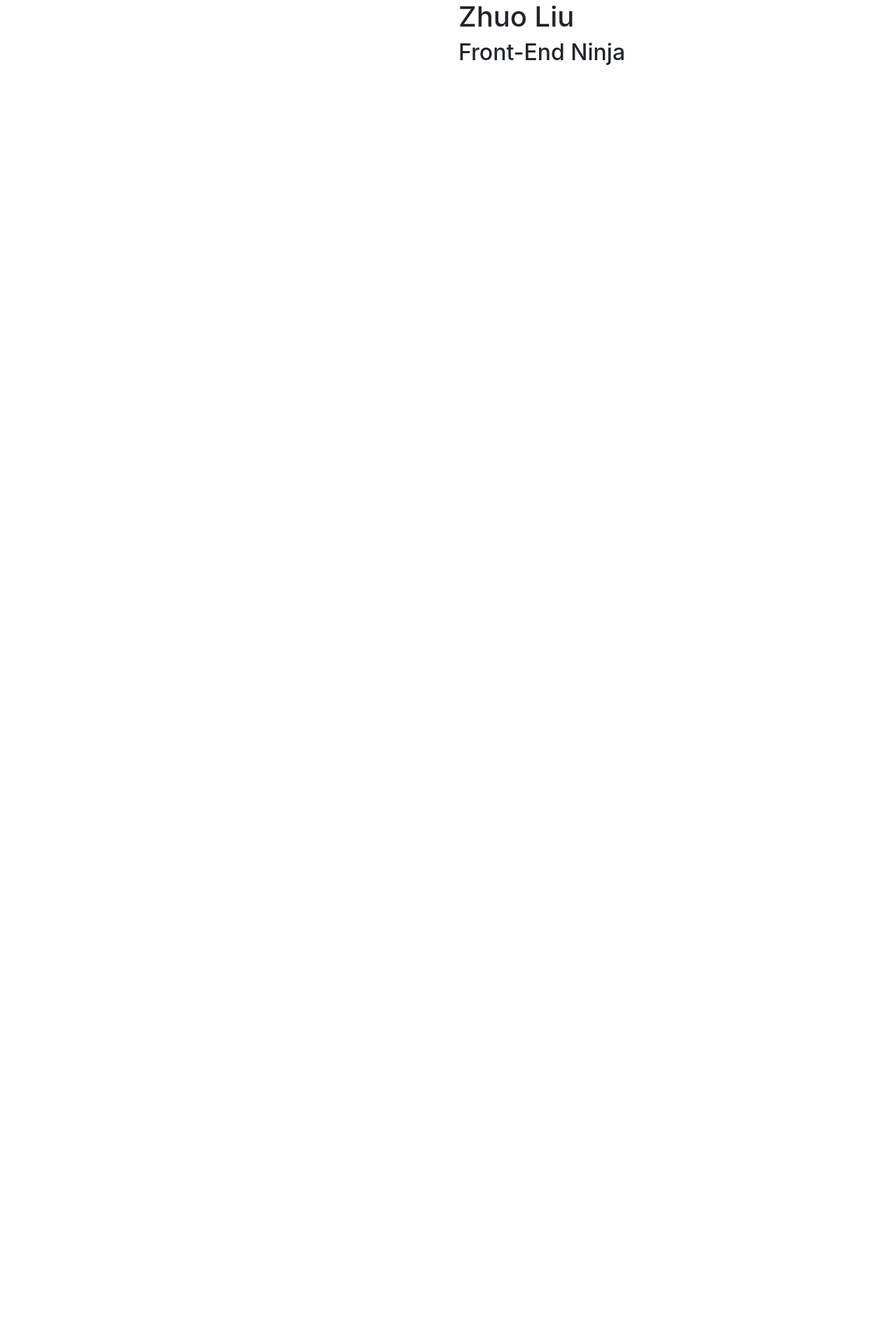
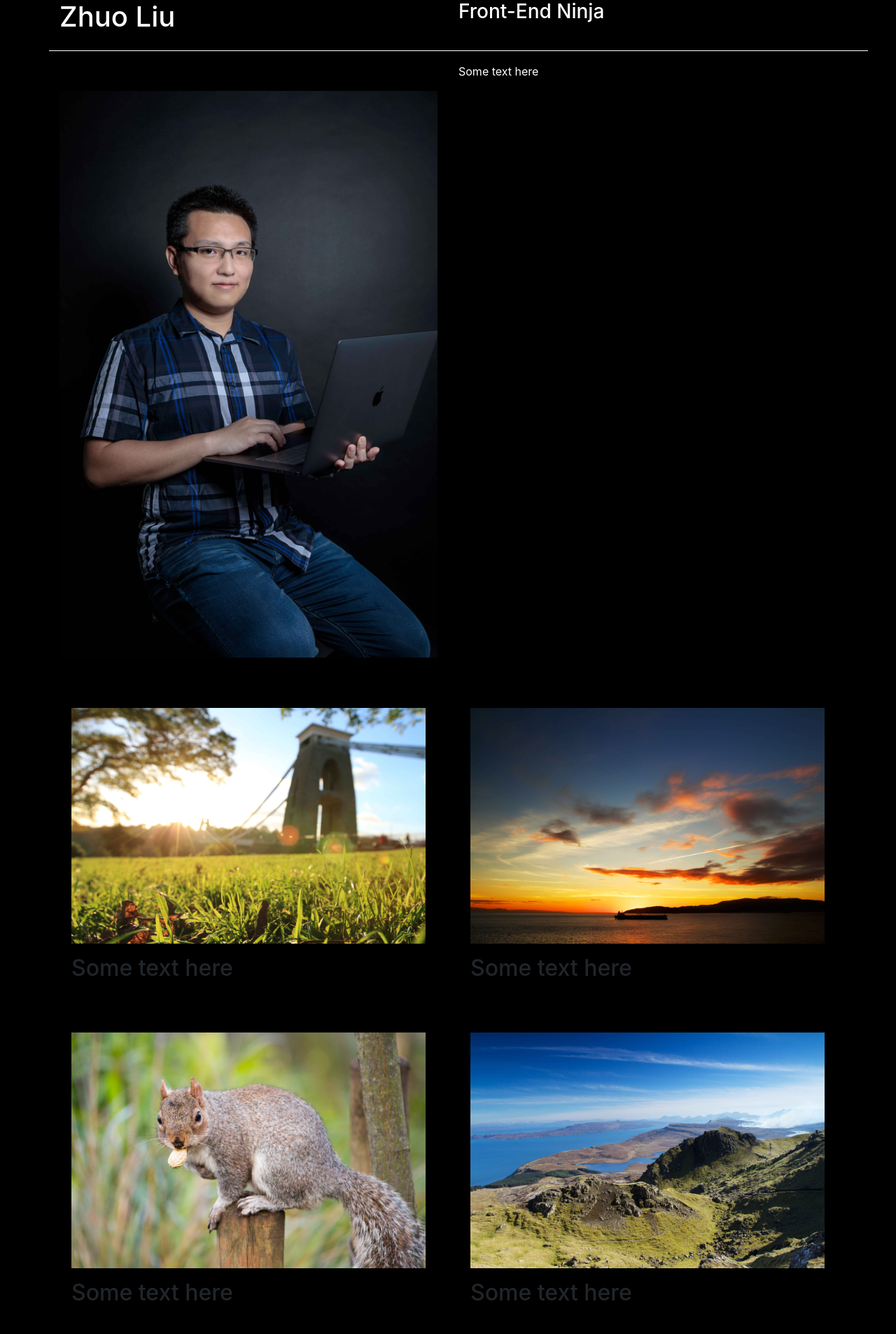
Before and after one commit to vin-lz/udacity-front-end-web-developer-nanodegree-projects, a plain HTML site: page build-a-portfolio-site/index.html in a window 1280 px wide. Shown: the whole page at 70% size. Before the commit the page ends 800 px from the top, so only its background shows below. Drawn offline with nearby package versions, Linux system fonts and the light colour scheme.

Commit message:
Feat: images added

```diff
--- a/build-a-portfolio-site/css/styles.css
+++ b/build-a-portfolio-site/css/styles.css
@@ -0,0 +1,38 @@
+hr {
+	border-color: white;
+}
+
+
+
+
+
+
+
+
+.thumbnails {
+	width: 100%;
+	margin: 0 0 1em 0;
+}
+
+
+.thumbnail-boxes {
+	padding: 2em;
+}
+
+
+.portrait {
+	width: 100%;
+	margin: 40px 0 40px 0;
+}
+
+
+body {
+	background: black;
+}
+
+
+.name,
+.title-text,
+.main-text {
+	color: white;
+}
--- a/build-a-portfolio-site/index.html
+++ b/build-a-portfolio-site/index.html
@@ -6,39 +6,51 @@
 	<meta charset="UTF-8">
 	<title>Welcome to my portfolio site</title>
 	<link rel="stylesheet" href="https://stackpath.bootstrapcdn.com/bootstrap/4.1.3/css/bootstrap.min.css" integrity="sha384-MCw98/SFnGE8fJT3GXwEOngsV7Zt27NXFoaoApmYm81iuXoPkFOJwJ8ERdknLPMO" crossorigin="anonymous">
-	<link rel="stylesheet" type="text/css" href="css/styles.css">
+	<link rel="stylesheet" href="css/styles.css">
 </head>
 <body>
 	<div class="container">
 		<div class="row">
 			<div class="col-md-6">
-				<img id="logo">
+				<h1 class="name">Zhuo Liu</h1>
 			</div>
 			<div class="col-md-6">
-				<h1>Zhuo Liu</h1>
-				<h2>Front-End Ninja</h2>
+				<h3 class="title-text">Front-End Ninja</h3>
 			</div>
 		</div>
 		<div class="row">
-			<hr>
+			<hr class="col-md-12">
 		</div>
+
+		<!-- Main intro -->
 		<div class="row">
-			<div class="col-md-12">
-				<img src="" alt="">
+			<div class="col-md-6">
+				<img class="portrait" src="img/portrait.jpg" alt="A portrait of Zhuo Liu">
+			</div>
+			<div class="col-md-6">
+				<p class="main-text">Some text here</p>
+			</div>
+		</div>
+
+		<!-- Thumbnails -->
+		<div class="row">
+			<div class="col-md-6 thumbnail-boxes">
+				<img class="thumbnails" src="img/suspension-bridge.jpg" alt="Suspension Bridge at Clifton, Bristol, UK">
+				<h2>Some text here</h2>
+			</div>
+			<div class="col-md-6 thumbnail-boxes">
+				<img class="thumbnails" src="img/europa-point.jpg" alt="View from Europa Point at Gibraltar, UK">
+				<h2>Some text here</h2>
 			</div>
 		</div>
 		<div class="row">
-			<div class="col-md-4">
-				<img src="" alt="">
-				<h2></h2>
+			<div class="col-md-6 thumbnail-boxes">
+				<img class="thumbnails" src="img/hyde-park-squirrel.jpg" alt="A squirrel at Hyde Park, London, UK">
+				<h2>Some text here</h2>
 			</div>
-			<div class="col-md-4">
-				<img src="" alt="">
-				<h2></h2>
-			</div>
-			<div class="col-md-4">
-				<img src="" alt="">
-				<h2></h2>
+			<div class="col-md-6 thumbnail-boxes">
+				<img class="thumbnails" src="img/view-from-old-man-of-storr.jpg" alt="View from Old Man of Storr, Isle of Skye, UK">
+				<h2>Some text here</h2>
 			</div>
 		</div>
 	</div>
```
Also changed, not shown: build-a-portfolio-site/img/europa-point.jpg (added), build-a-portfolio-site/img/hyde-park-squirrel.jpg (added), build-a-portfolio-site/img/portrait.jpg (added), build-a-portfolio-site/img/suspension-bridge.jpg (added), build-a-portfolio-site/img/view-from-old-man-of-storr.jpg (added).
